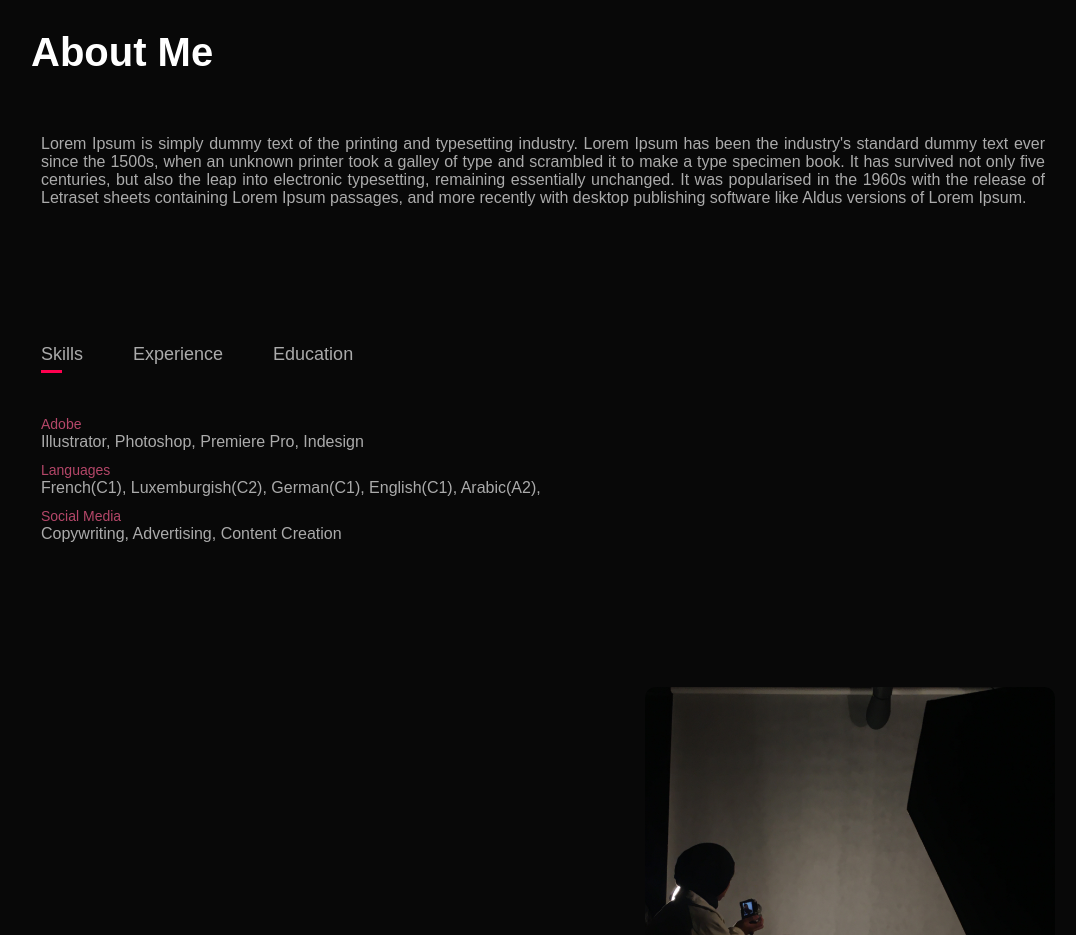
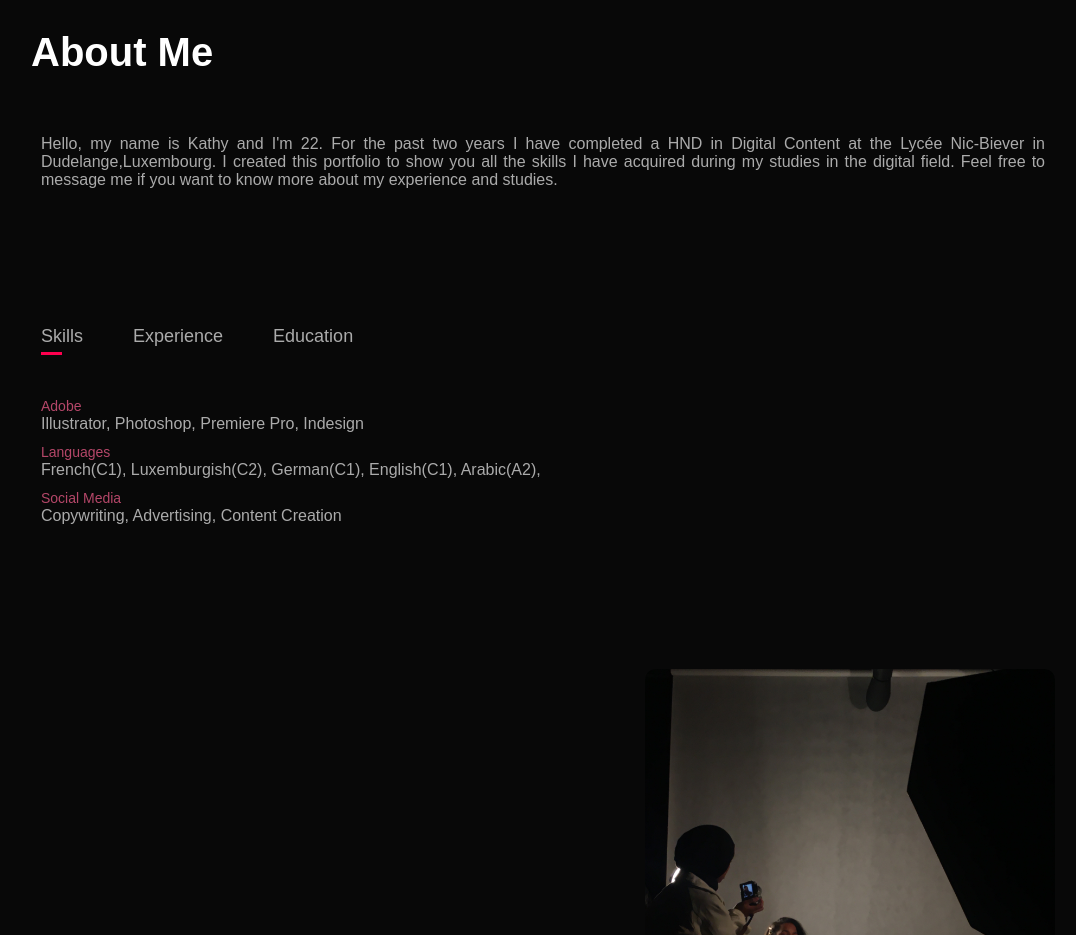
Before and after one commit to kathyngom/Portfolio, a plain HTML site: page index.html in a window 1280 px wide. Shown: the part 860-1795 px from the top of the page, without its empty margins (97-1173 px from the left). Drawn offline with Linux system fonts and the light colour scheme.

Commit message:
Update index.html

```diff
--- a/index.html
+++ b/index.html
@@ -35,15 +35,10 @@
         <div class="row">
             <div class="about-column-1">
                 <h1 class="sub-title">About Me</h1>
-                <div class="textbox">Lorem Ipsum is simply dummy text of the printing and
-                typesetting industry. Lorem Ipsum has been the industry's
-                standard dummy text ever since the 1500s, when an unknown printer
-                took a galley of type and scrambled it to make a type specimen book.
-                It has survived not only five centuries, but also the leap into electronic
-                typesetting, remaining essentially unchanged. It was popularised in the
-                1960s with the release of Letraset sheets containing Lorem Ipsum passages,
-                and more recently with desktop publishing software like Aldus
-                versions of Lorem Ipsum.</div>
+                <div class="textbox">Hello, my name is Kathy and I'm 22.
+                    For the past two years I have completed a HND in Digital Content at the Lycée Nic-Biever in Dudelange,Luxembourg.
+                    I created this portfolio to show you all the skills I have acquired during my studies in the digital field.
+                    Feel free to message me if you want to know more about my experience and studies.</div>
 
                 </div>
                 <div class="about-column-2">
```
